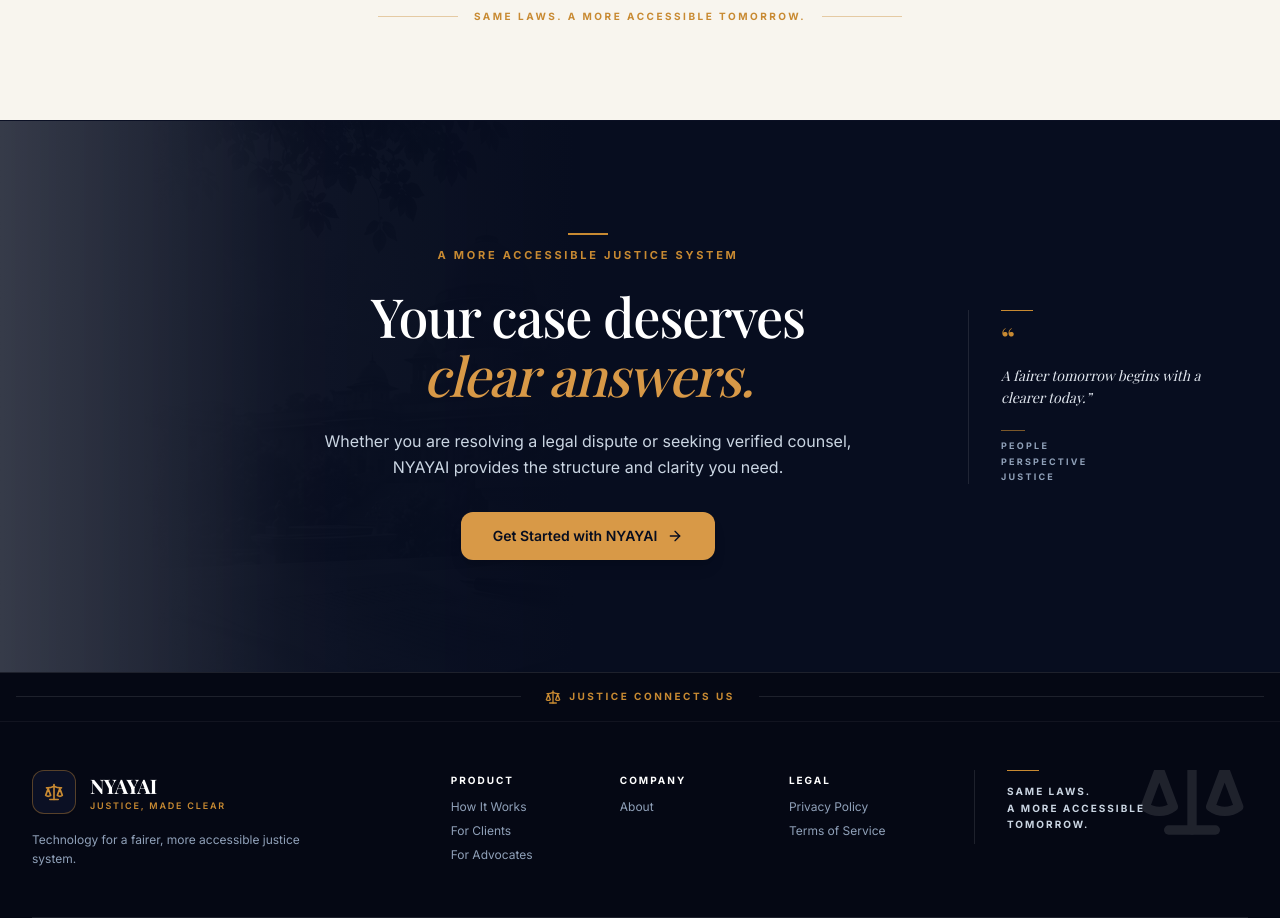
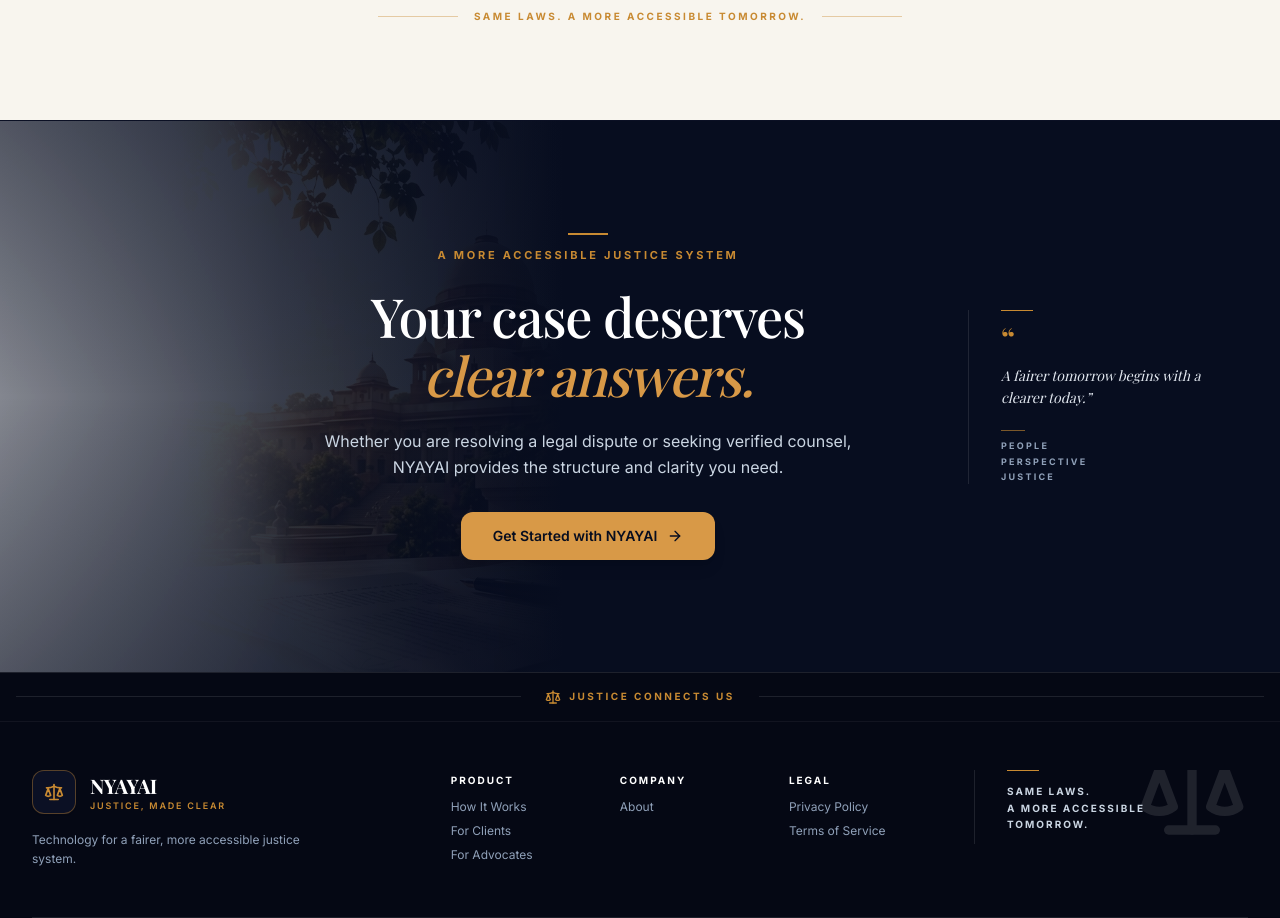
Before and after one commit to anni2504/nyayAI, a React (Vite) app: page / in a window 1280 px wide. Shown: the part 3000-3918 px from the top of the page. Built offline with nearby package versions, Linux system fonts and the light colour scheme; no server answers; a web font is replaced by a local one; what agora-rtc-sdk-ng would draw is missing.

Commit message:
fix(landing): enhance Supreme Court imprint visibility on left of CTA footer band

```diff
--- a/src/components/landing/LandingPage.tsx
+++ b/src/components/landing/LandingPage.tsx
@@ -632,14 +632,16 @@
       {/* ========================================================================= */}
       <section id="about" className="relative py-28 bg-[#070D1F] text-white overflow-hidden z-10 border-t border-[#0B1024]">
 
-        {/* LEFT SUPREME COURT SILHOUETTE WATERMARK */}
-        <div className="absolute top-0 left-0 bottom-0 w-[45%] h-full pointer-events-none select-none overflow-hidden hidden md:block z-0">
+        {/* LEFT SUPREME COURT SILHOUETTE WATERMARK & IMPRINT */}
+        <div className="absolute top-0 left-0 bottom-0 w-full sm:w-[50%] lg:w-[44%] h-full pointer-events-none select-none overflow-hidden z-0">
           <img
-            src="/assets/supreme-court-hero.jpg"
+            src="/assets/supreme-court-hero.png"
             alt="Supreme Court of India"
-            className="w-full h-full object-cover object-left opacity-20 mix-blend-luminosity grayscale"
+            className="w-full h-full object-cover object-left opacity-40 sm:opacity-50 mix-blend-screen filter contrast-125"
           />
-          <div className="absolute inset-0 bg-gradient-to-r from-transparent via-[#070D1F]/80 to-[#070D1F]" />
+          {/* Smooth gradient transition fading into dark blue section bg */}
+          <div className="absolute inset-0 bg-gradient-to-r from-transparent via-[#070D1F]/60 to-[#070D1F]" />
+          <div className="absolute inset-0 bg-gradient-to-b from-[#070D1F]/40 via-transparent to-[#070D1F]/40" />
         </div>
 
         <div className="max-w-7xl mx-auto px-4 sm:px-6 lg:px-8 relative z-10">
```
